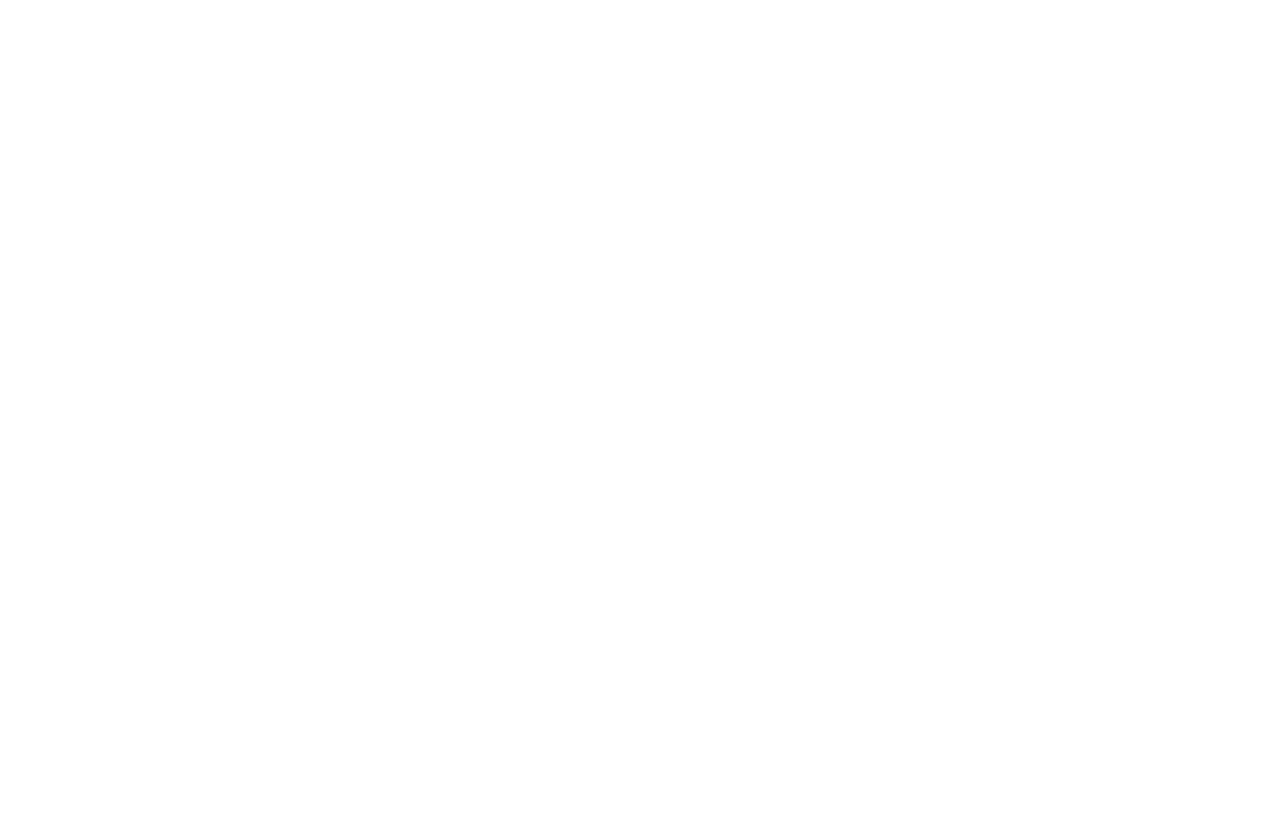
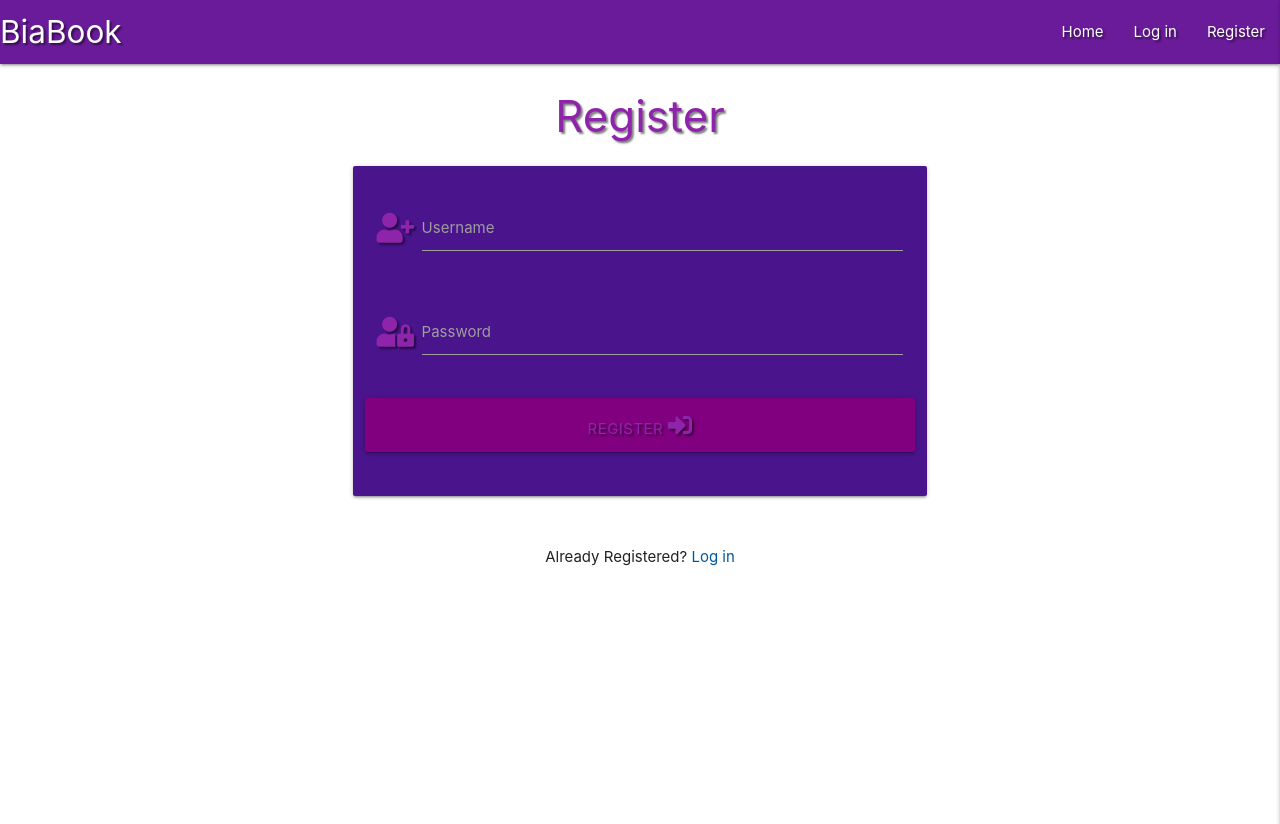
Before and after one commit to AlexNexton/biablog, a Flask app: page /register in a window 1280 px wide. Before the commit the part shown is empty. Shown: the top 824 px of the page. Run offline with Flask 2, Linux system fonts and the light colour scheme; some libraries are stand-ins or nearby versions.

Commit message:
style: login and register pages

```diff
--- a/static/css/style.css
+++ b/static/css/style.css
@@ -6,3 +6,10 @@
 .flashes h4 {
     line-height: 2;
 }
+
+.btn, .btn-large, .btn-small{
+        background-color: purple;
+}
+.btn:hover, .btn-large:hover, .btn-small:hover{
+        background-color: rgb(161, 150, 161);
+}
--- a/templates/base.html
+++ b/templates/base.html
@@ -11,6 +11,7 @@
     {% endblock %}
     <title>Task Manager</title>
 </head>
+<!--This page and it's code was/were influenced by the 'Backend Development Mini Project' by Code Institue-->
 <body>
 <header>
     <!--Top nav bar-->
--- a/templates/register.html
+++ b/templates/register.html
@@ -0,0 +1,42 @@
+{% extends 'base.html' %}
+{% block content %}
+
+<!--This page and it's code was/were influenced by the 'Backend Development Mini Project' by Code Institue-->
+<h3 class="center-align purple-text lighten-1 text-darken-1 text-shadow">Register</h3>
+    <div class="row ">
+        <form class="col s12 m8 offset-m2 " method="POST" action="{{ url_for('register') }}">
+            <div class="card-panel purple darken-4">
+                <!--username-->
+                <div class="row">
+                    <div class="input-field col s12 ">
+                        <i class="fas fa-user-plus prefix purple-text lighten-1 text-darken-1 text-shadow"></i>
+                        <input id="username" name="username" type="text"  minlength="5" maxlength="15" pattern="^[a-zA-Z0-9]{5,15}$" class="validate" required>
+                        <label for="username">Username</label>
+                    </div>
+                </div>
+                <!--password-->
+                <div class="row">
+                    <div class="input-field col s12">
+                        <i class="fas fa-user-lock prefix purple-text lighten-1 text-darken-1 text-shadow"></i>
+                        <input id="password" name="password" type="password" minlength="5" maxlength="15" pattern="^[a-zA-Z0-9]{5,15}$" class="validate" required>
+                        <label for="password">Password</label>
+                    </div>
+                  </div>
+                  <!--register-->
+                  <div class="row">
+                      <button type="submit" class="col s12 btn-large purple-text lighten-1 text-darken-1 text-shadow">
+                          Register <i class="fas fa-sign-in-alt"></i>
+                      </button>
+                  </div>
+            </div>
+        </form>
+    </div>
+    <div class="row">
+        <div class="col s12">
+            <p class="center-align">
+                Already Registered? <a href="{{ url_for('login') }}" class="light-blue-text text-darken-4">Log in</a>
+            </p>
+        </div>
+    </div>
+
+{% endblock %}
```
Also changed, not shown: templates/login.html (+41 -0 lines).
